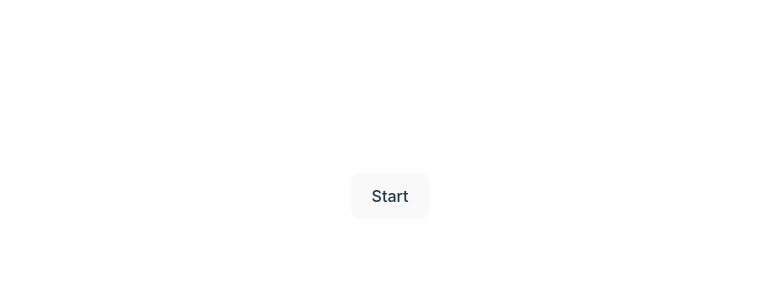
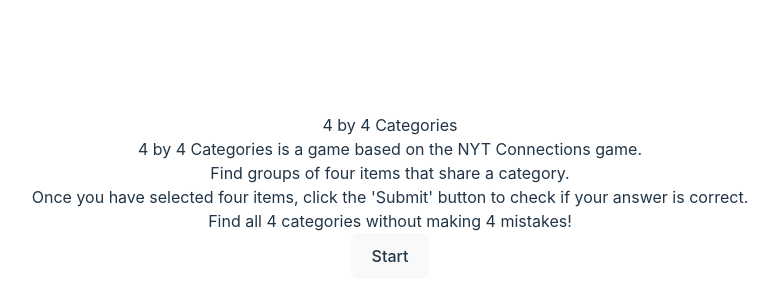
Before and after one commit to laurencmendoza/4-by-4-categories, a React (Vite) app: page / in a window 1280 px wide. Shown: the part 204-504 px from the top of the page, without its empty margins (250-1028 px from the left). Built offline with nearby package versions, Linux system fonts and the light colour scheme.

Commit message:
add instructions to start page

```diff
--- a/src/App.jsx
+++ b/src/App.jsx
@@ -78,7 +78,14 @@
   return (
     <>
       {!started ? (
-      <button onClick={startGame}>Start</button>
+      <>
+        <h1 className="mb-6 text-4xl">4 by 4 Categories</h1>
+        <h2 className="mb-4">4 by 4 Categories is a game based on the NYT Connections game. </h2>
+        <p>Find groups of four items that share a category. </p>
+        <p>Once you have selected four items, click the 'Submit' button to check if your answer is correct. </p>
+        <p>Find all 4 categories without making 4 mistakes!</p>
+        <button onClick={startGame} className="mt-4">Start</button>
+      </>
       ) : (
       <>
         <div className="grid grid-cols-4 gap-4">
--- a/src/index.css
+++ b/src/index.css
@@ -17,26 +17,12 @@
   -moz-osx-font-smoothing: grayscale;
 }
 
-a {
-  font-weight: 500;
-  color: #646cff;
-  text-decoration: inherit;
-}
-a:hover {
-  color: #535bf2;
-}
-
 body {
   margin: 0;
   display: flex;
   place-items: center;
   min-width: 320px;
   min-height: 100vh;
-}
-
-h1 {
-  font-size: 3.2em;
-  line-height: 1.1;
 }
 
 button {
```
Lines whose indentation alone changed are shown as unchanged.
